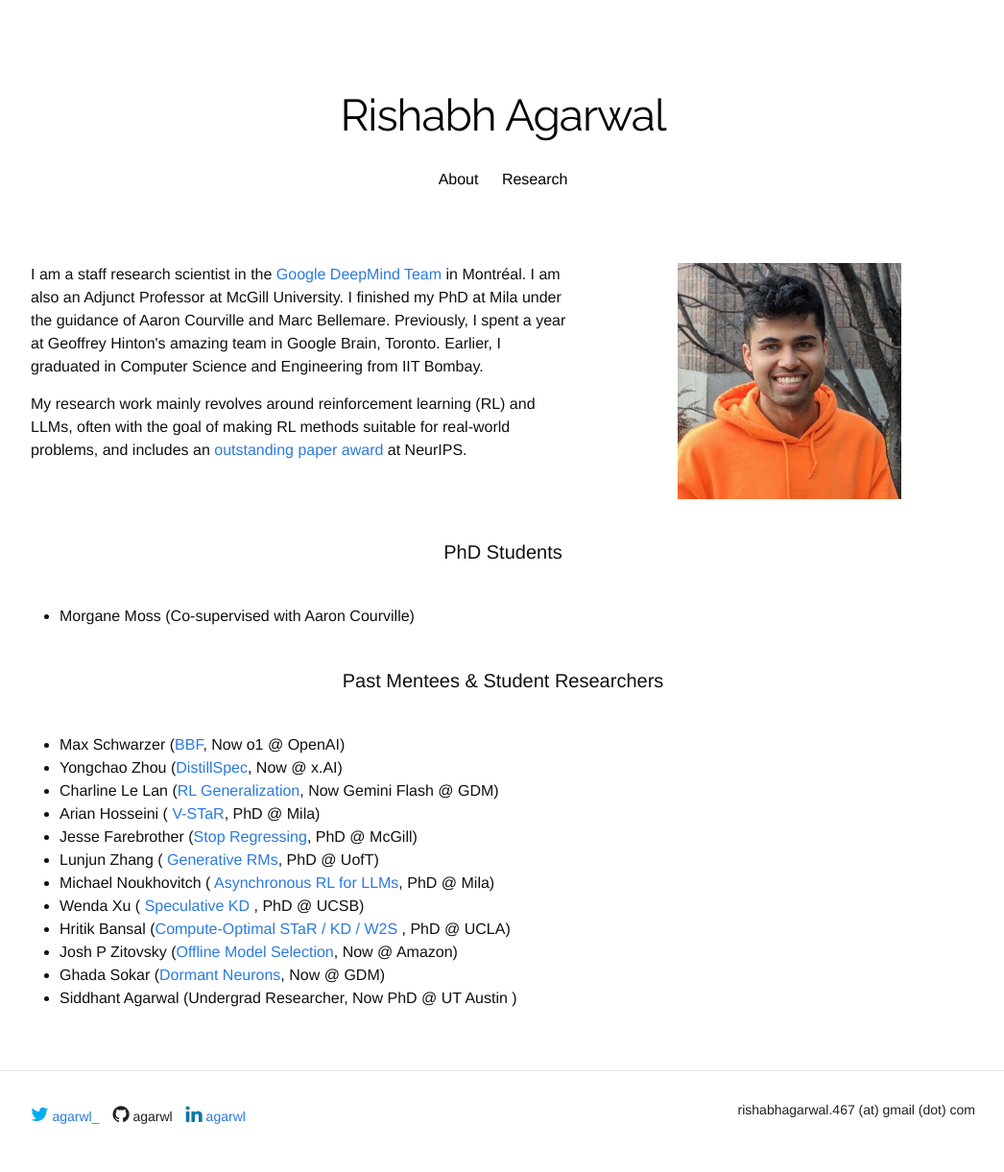
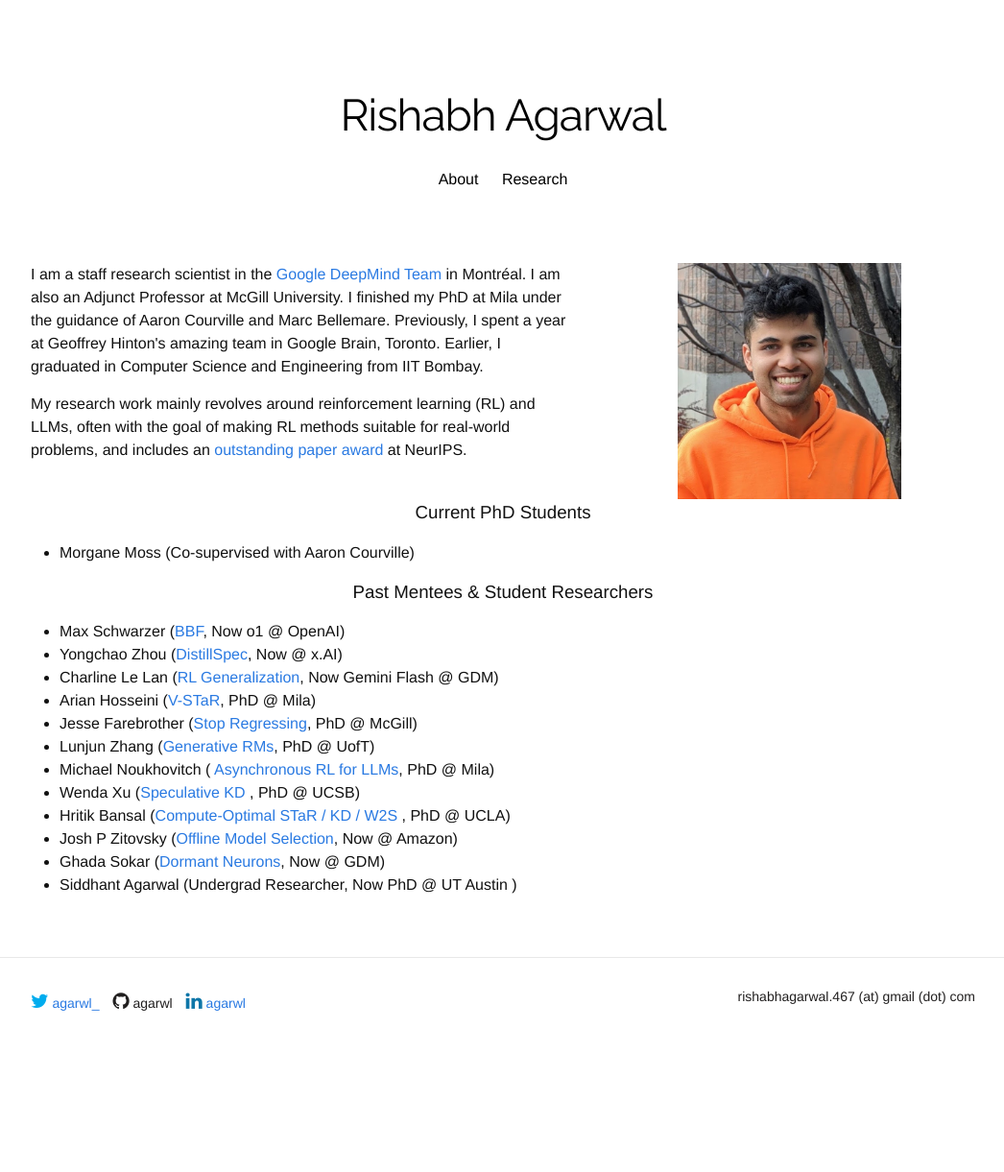
Before and after one commit to agarwl/agarwl.github.io, a Jekyll site: the page built from index.html, in a window 1280 px wide. Shown: the whole page at 96% size, without its empty margins (116-1162 px from the left). Built offline with Jekyll 4.4.1, drawn with Linux system fonts in a browser that asks for light colours; nearby versions of some CDN libraries; some web fonts are replaced; a style sheet for code colours, icons or effects is not loaded; after the commit the page ends 1103 px from its top, so only the background shows below that.

Commit message:
Update index.html

```diff
--- a/index.html
+++ b/index.html
@@ -21,21 +21,21 @@ title: "Rishabh Agarwal"
 	</div>
 </div>
 
-<h2 class="page-heading"> PhD Students </h2>
+<h3>Current PhD Students </h3>
 <ul>
 	<li> Morgane Moss (Co-supervised with Aaron Courville) </li>
 </ul>
 
-<h2 class="page-heading"> Past Mentees & Student Researchers </h2>
+<h3> Past Mentees & Student Researchers </h3>
 <ul>
 	<li> Max Schwarzer (<a href="https://arxiv.org/abs/2305.19452">BBF</a>, Now o1 @ OpenAI) </li>
 	<li> Yongchao Zhou (<a href="https://arxiv.org/abs/2310.08461">DistillSpec</a>, Now @ x.AI) </li>
 	<li> Charline Le Lan (<a href="https://arxiv.org/abs/2203.00543">RL Generalization</a>, Now Gemini Flash @ GDM) </li>
-	<li> Arian Hosseini (<a href="https://arxiv.org/abs/2402.06457"> V-STaR</a>, PhD @ Mila) </li>
+	<li> Arian Hosseini (<a href="https://arxiv.org/abs/2402.06457">V-STaR</a>, PhD @ Mila) </li>
 	<li> Jesse Farebrother (<a href="https://arxiv.org/abs/2403.03950">Stop Regressing</a>, PhD @ McGill) </li>
-	<li> Lunjun Zhang (<a href="https://arxiv.org/abs/2408.15240"> Generative RMs</a>, PhD @ UofT) </li>
+	<li> Lunjun Zhang (<a href="https://arxiv.org/abs/2408.15240">Generative RMs</a>, PhD @ UofT) </li>
 	<li> Michael Noukhovitch (<a href="https://arxiv.org/abs/2410.18252"> Asynchronous RL for LLMs</a>, PhD @ Mila) </li>
-	<li> Wenda Xu (<a href="https://arxiv.org/abs/2310.08461"> Speculative KD </a>, PhD @ UCSB) </li>
+	<li> Wenda Xu (<a href="https://arxiv.org/abs/2310.08461">Speculative KD </a>, PhD @ UCSB) </li>
 	<li> Hritik Bansal (<a href="https://arxiv.org/abs/2408.16737">Compute-Optimal STaR / KD / W2S </a>, PhD @ UCLA) </li>
 	<li> Josh P Zitovsky (<a href="https://arxiv.org/abs/2302.00141">Offline Model Selection</a>, Now @ Amazon)</li>
 	<li> Ghada Sokar (<a href="https://arxiv.org/abs/2302.12902">Dormant Neurons</a>, Now @ GDM) </li>
```
